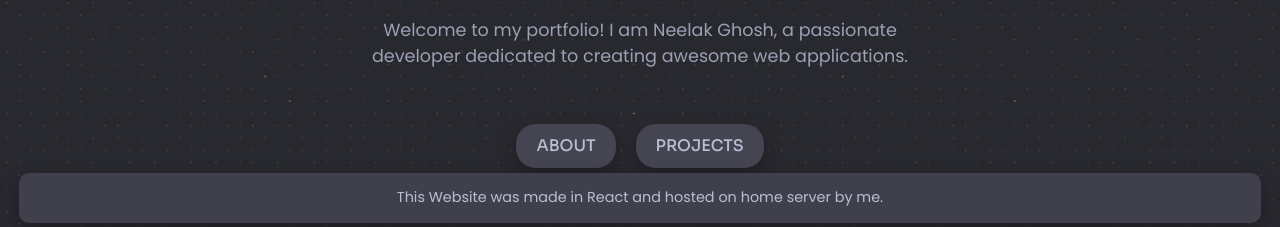
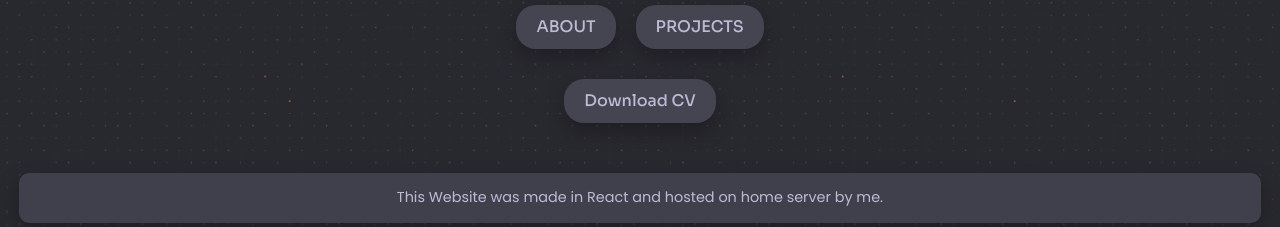
Before and after one commit to LiquidDazee/PortfolioWebsite, a React (Vite) app in the folder portfolio-site/: page / in a window 1280 px wide. Shown: the part 557-784 px from the top of the page. Built offline with nearby package versions, Linux system fonts and the light colour scheme.

Commit message:
Added CV button. Started work on contact links

```diff
--- a/portfolio-site/src/App.css
+++ b/portfolio-site/src/App.css
@@ -104,3 +104,31 @@ p {
   /* color: #80b8ff; */
   color: #ff8736;
 }
+
+.contact-links {
+  /* z-index: 25; */
+  display: flex;
+  flex-direction: row;
+  justify-content: space-around;
+  align-items: center;
+  margin: 20px;
+  width: 200px;
+  max-width: 90vw;
+  height: 70px;
+  background: grey;
+}
+
+.email,
+.github,
+.linkedin {
+  z-index: 25;
+  height: 40px;
+  width: 40px;
+  margin: 5px;
+  /* background: black; */
+}
+
+.email {
+  /* background: url("/icons/email.png") !important; */
+  background-image: url("../public/icons/email.png") !important;
+}
--- a/portfolio-site/src/pages/Home.tsx
+++ b/portfolio-site/src/pages/Home.tsx
@@ -24,6 +24,14 @@ const Home: React.FC = () => {
           PROJECTS
         </Link>
       </div>
+      <a href="/Neelak_CV.pdf" download className="button1">
+        Download CV
+      </a>
+      {/* <div className="contact-links"> */}
+      <a href="mailto:neelakghoshwork@gmail.com" className="email" />
+      <a href="https://github.com/LiquidDazee" className="github" />
+      <a href="https://www.linkedin.com/in/neelakghosh" className="linkedin" />
+      {/* </div> */}
       <div className="footer">
         This Website was made in React and hosted on home server by me.
       </div>
--- a/portfolio-site/src/pages/Projects.tsx
+++ b/portfolio-site/src/pages/Projects.tsx
@@ -34,14 +34,14 @@ const Projects: React.FC = () => {
       description:
         "Analyzed correlations in a movie dataset using Python, Pandas and Statistical Analysis.",
       iconSrc: "/projects.png",
-      url: "https://github.com/LiquidDazee/Movie‑Correlation/tree/main",
+      url: "https://github.com/LiquidDazee/Movie-Correlation",
     },
     {
       name: "gARphics",
       description:
         "A novel approach to viewing graphs in the AR space, an application written using C and Unity.",
       iconSrc: "/projects.png",
-      url: "https://github.com/Not‑Pace/gARphics",
+      url: "https://github.com/Not-Pace/gARphics",
     },
   ];
 
```
Also changed, not shown: portfolio-site/public/icons/email.png (added), 1 other file (tests, documents, lock files or other folders).
